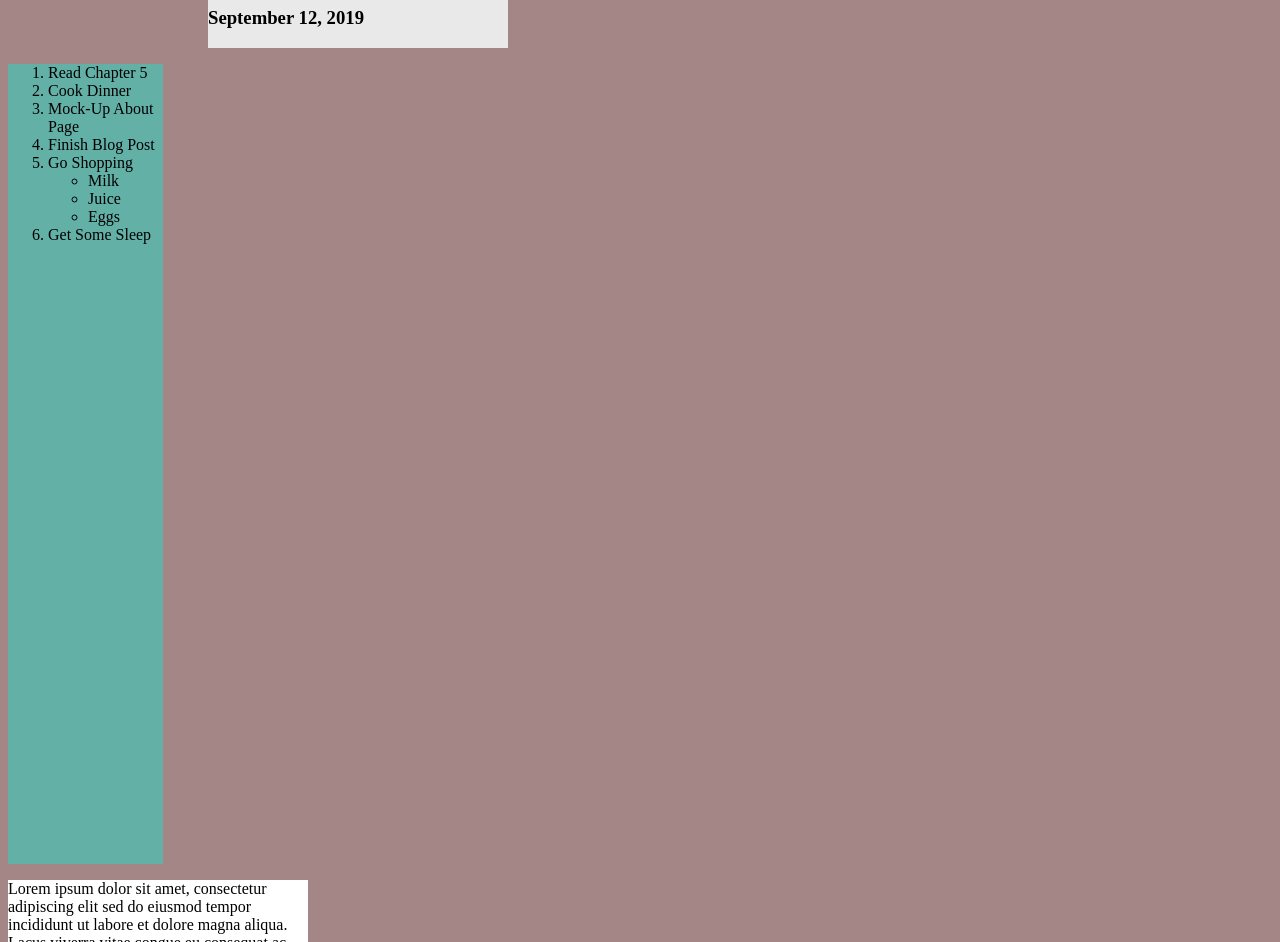
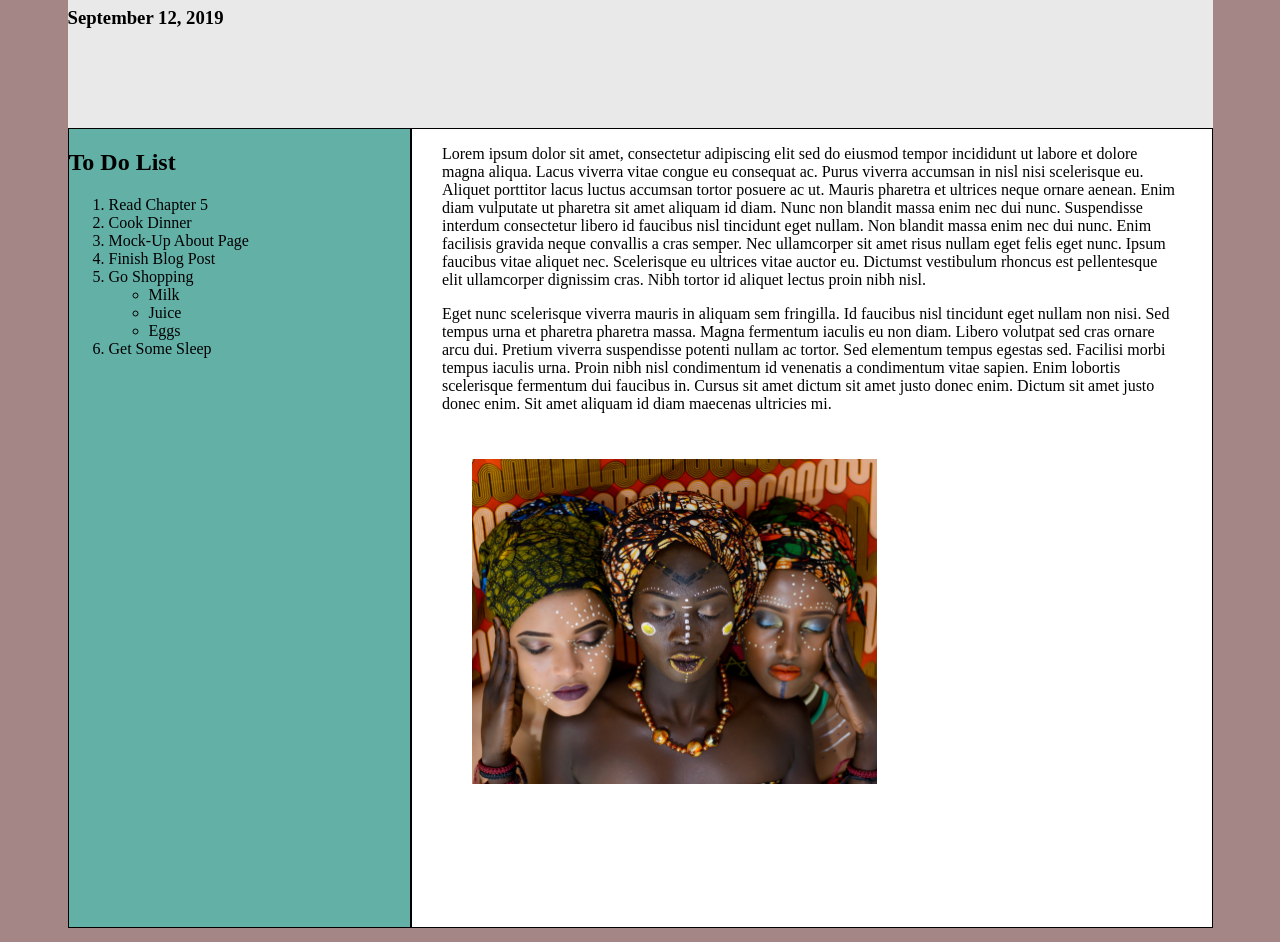
Before and after one commit to KristenSantos/mockup, a plain HTML site: page index.html in a window 1280 px wide. Shown: the part 73-1015 px from the top of the page. Drawn offline with Linux system fonts and the light colour scheme.

Commit message:
added index.html and style.css

```diff
--- a/index.html
+++ b/index.html
@@ -9,7 +9,20 @@
         <h1>Daily Journal</h1>
         <h3>September 12, 2019</h3>
         </header>
-        <div class='todo'>
+        <main>
+
+
+         <div class="randomtext">
+            <p>Lorem ipsum dolor sit amet, consectetur adipiscing elit sed do eiusmod tempor incididunt ut labore et dolore magna aliqua. Lacus viverra vitae congue eu consequat ac. Purus viverra accumsan in nisl nisi scelerisque eu. Aliquet porttitor lacus luctus accumsan tortor posuere ac ut. Mauris pharetra et ultrices neque ornare aenean. Enim diam vulputate ut pharetra sit amet aliquam id diam. Nunc non blandit massa enim nec dui nunc. Suspendisse interdum consectetur libero id faucibus nisl tincidunt eget nullam. Non blandit massa enim nec dui nunc. Enim facilisis gravida neque convallis a cras semper. Nec ullamcorper sit amet risus nullam eget felis eget nunc. Ipsum faucibus vitae aliquet nec. Scelerisque eu ultrices vitae auctor eu. Dictumst vestibulum rhoncus est pellentesque elit ullamcorper dignissim cras. Nibh tortor id aliquet lectus proin nibh nisl.</p>
+            <p>Eget nunc scelerisque viverra mauris in aliquam sem fringilla. Id faucibus nisl tincidunt eget nullam non nisi. Sed tempus urna et pharetra pharetra massa. Magna fermentum iaculis eu non diam. Libero volutpat sed cras ornare arcu dui. Pretium viverra suspendisse potenti nullam ac tortor. Sed elementum tempus egestas sed. Facilisi morbi tempus iaculis urna. Proin nibh nisl condimentum id venenatis a condimentum vitae sapien. Enim lobortis scelerisque fermentum dui faucibus in. Cursus sit amet dictum sit amet justo donec enim. Dictum sit amet justo donec enim. Sit amet aliquam id diam maecenas ultricies mi.</p>
+            <article>
+                <img src='image3.png' alt='three people'/>
+            </article>
+        </div>
+
+
+        <div class='todo' >
+            <h2>To Do List</h2>
             <ol>
                 <li>Read Chapter 5</li>
                 <li>Cook Dinner</li>
@@ -24,12 +37,8 @@
                 <li>Get Some Sleep</li>
             </ol>
         </div>
-        <div class="randomtext">
-            <p>Lorem ipsum dolor sit amet, consectetur adipiscing elit sed do eiusmod tempor incididunt ut labore et dolore magna aliqua. Lacus viverra vitae congue eu consequat ac. Purus viverra accumsan in nisl nisi scelerisque eu. Aliquet porttitor lacus luctus accumsan tortor posuere ac ut. Mauris pharetra et ultrices neque ornare aenean. Enim diam vulputate ut pharetra sit amet aliquam id diam. Nunc non blandit massa enim nec dui nunc. Suspendisse interdum consectetur libero id faucibus nisl tincidunt eget nullam. Non blandit massa enim nec dui nunc. Enim facilisis gravida neque convallis a cras semper. Nec ullamcorper sit amet risus nullam eget felis eget nunc. Ipsum faucibus vitae aliquet nec. Scelerisque eu ultrices vitae auctor eu. Dictumst vestibulum rhoncus est pellentesque elit ullamcorper dignissim cras. Nibh tortor id aliquet lectus proin nibh nisl.</p>
-            <p>Eget nunc scelerisque viverra mauris in aliquam sem fringilla. Id faucibus nisl tincidunt eget nullam non nisi. Sed tempus urna et pharetra pharetra massa. Magna fermentum iaculis eu non diam. Libero volutpat sed cras ornare arcu dui. Pretium viverra suspendisse potenti nullam ac tortor. Sed elementum tempus egestas sed. Facilisi morbi tempus iaculis urna. Proin nibh nisl condimentum id venenatis a condimentum vitae sapien. Enim lobortis scelerisque fermentum dui faucibus in. Cursus sit amet dictum sit amet justo donec enim. Dictum sit amet justo donec enim. Sit amet aliquam id diam maecenas ultricies mi.</p>
-        </div>
-        <div class='img'>
-            <img src='image3.png' alt='three people'/>
-        </div>
+        </main>
+
+
     </body>
 </html>
--- a/style.css
+++ b/style.css
@@ -1,24 +1,67 @@
+
+html {
+    box-sizing: border-box;
+}
+
+*, *::before, *::after {
+    box-sizing: inherit;
+}
 body{
     background-color: #a58686;
 }
+header {
+    background-color: #e9e9e9;
+    height: 180px;
+    width: 1145px;
+    margin: auto;
+}
+
+main {
+    width: 1145px;
+    margin: auto;
+}
+
+
+.randomtext {
+    border: solid 1px black;
+    background-color: white;
+    height: 800px;
+    width: 70%;
+    float: right;
+    padding: 0px 30px;
+
+
+}
+
 .todo{
     background-color: #63b0a7;
     height: 800px;
-    width: 155px;
-}
-header {
-    background-color: #e9e9e9;
-    height: 100px;
-    width: 300px;
-    margin: 0px 200px
+    width: 30%;
+    display: inline-block;
+    border: solid 1px black;
+    float: left;
+
 }
 
-.randomtext {
-    background-color: white;
-    height: 200px;
-    width: 300px;
+
+img{
+    height: 325px;
+    width: 405px;
+    margin: 30px;
+    /*position: absolute;
+    bottom: 0px;
+    left: 50%;*/
 }
-.img{
-    height: 325px;
-    width:405px;
+
+
+
+.biggerbox{
+    width: 1136px;
+    height: 792px;
+    margin: 0 152px;
+
 }
+
+/*div {
+    display: inline-block;
+}*/
```
